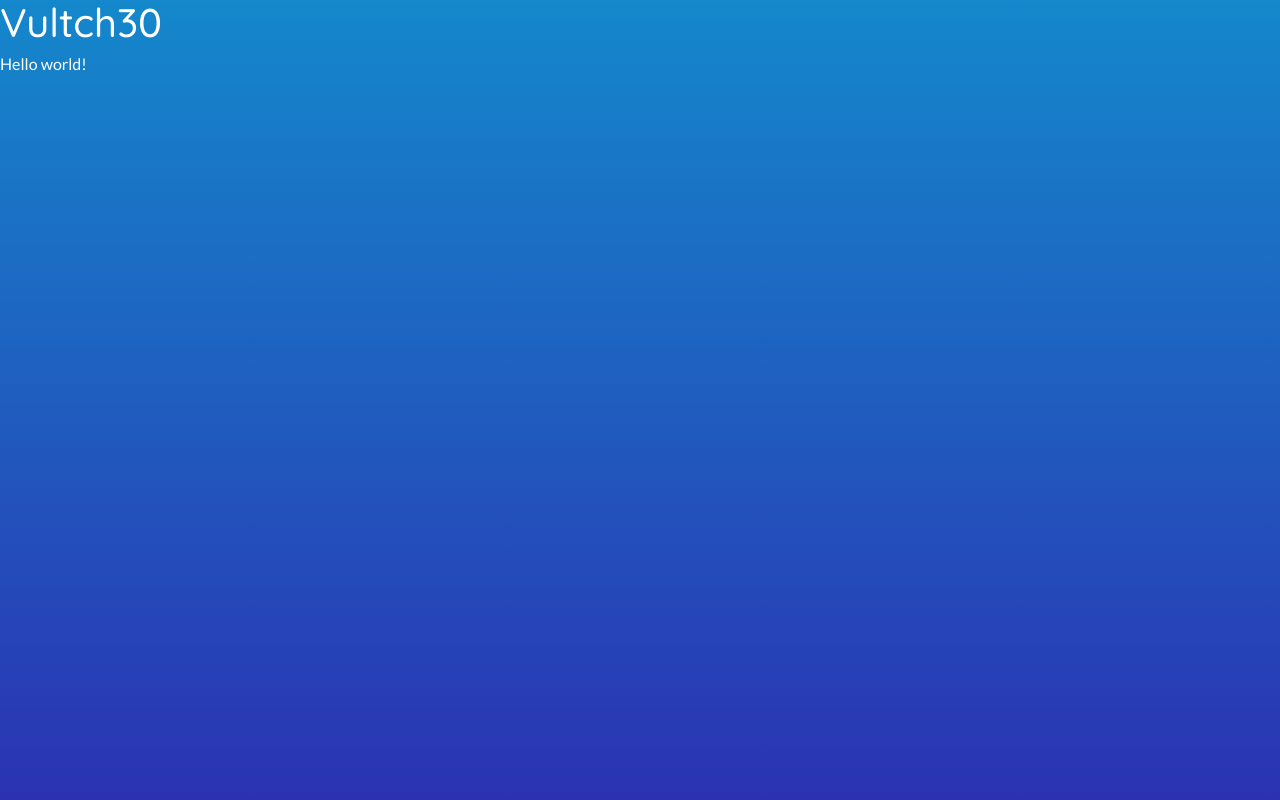
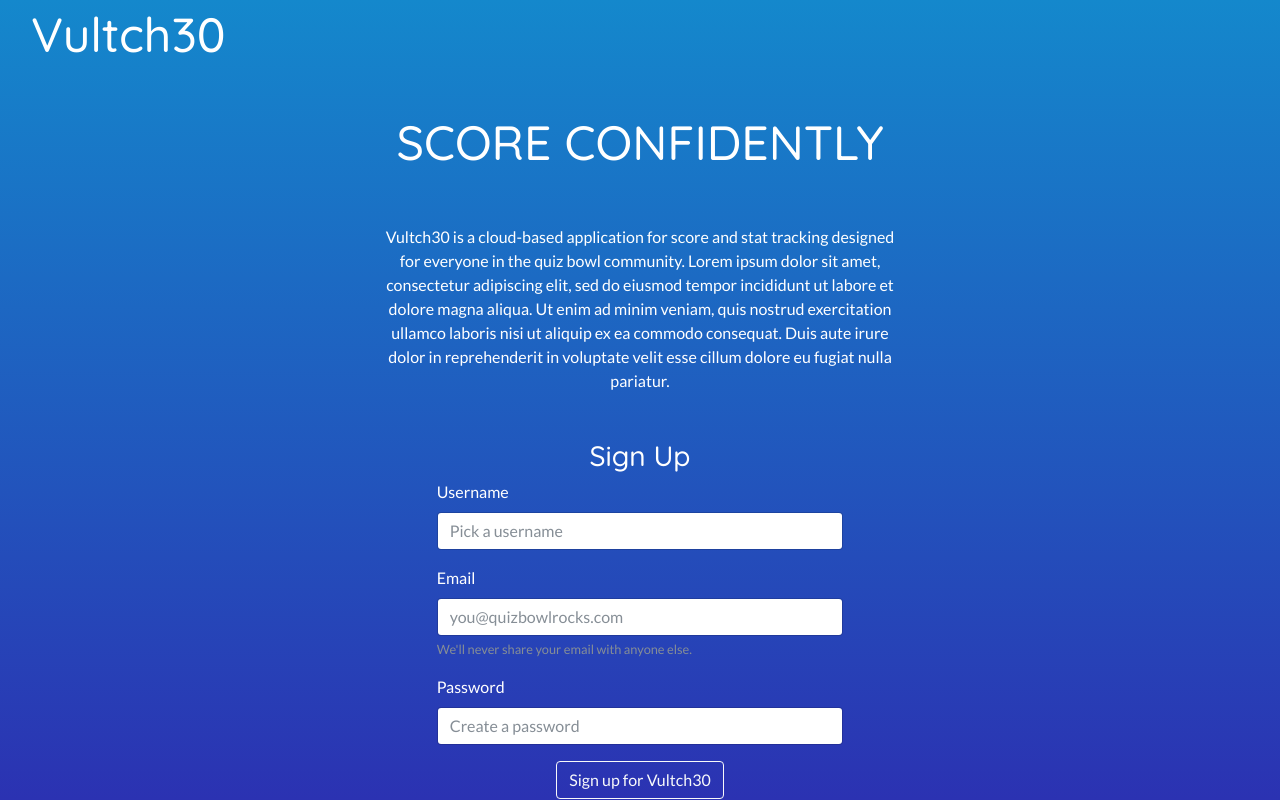
Before and after one commit to williamalu/vultch30, a plain HTML site: page index.html in a window 1280 px wide. Drawn offline with nearby package versions, Linux system fonts and the light colour scheme.

Commit message:
added account creation text fields, nav bar, column layout

```diff
--- a/custom.css
+++ b/custom.css
@@ -7,10 +7,43 @@ h1, h2, h3, h4, h5, h6, .h1, .h2, .h3, .h4, .h5, .h6 {
     color: #FFFFFF;
 }
 
+h1 {
+    font-size: 48px;
+}
+
 body {
     font-family: 'Lato', Helvetica, Arial, sans-serif;
+    font-size: 16px;
     color: #FFFFFF;
     background: #1488cc; /* fallback for old browsers */
     background: -webkit-linear-gradient(to bottom, #1488cc, #2b32b2); /* Chrome 10-25, Safari 5.1-6 */
     background: linear-gradient(to bottom, #1488cc, #2b32b2); /* W3C, IE 10+/ Edge, Firefox 16+, Chrome 26+, Opera 12+, Safari 7+ */
 }
+
+.top-buffer {
+    margin-top: 20px;
+}
+
+.btn-outline-light:hover {
+    color: #000000;
+}
+
+.navbar-brand {
+    line-height: 42px;
+    padding-bottom: 5px;
+    font-family: 'Quicksand', Helvetica, Arial, sans-serif;
+    color: #ffffff;
+    font-size: 48px;
+    font-weight: 500;
+}
+
+.navbar-brand small {
+    display:block;
+    font-family: 'Lato', Helvetica, Arial, sans-serif;
+    font-size: 18px;
+    font-weight: 400;
+}
+
+.navbar-brand:hover {
+    color: #ffffff;
+}
--- a/index.html
+++ b/index.html
@@ -18,9 +18,67 @@
   </head>
 
   <body>
-    <h1>Vultch30</h1>
+    <nav class="navbar navbar-default navbar-sticky-top">
+        <div class="container-fluid">
+            <div class="navbar-header">
+                <a class="navbar-brand" href="#">Vultch30</a>
+            </div>
+        </div>
+    </nav>
+    <!--<nav class="navbar navbar-default navbar-sticky-top m-4 pt-4">-->
+        <!--<div class="container-fluid">-->
+            <!--<div class="navbar-header">-->
+                <!--<a class="navbar-brand" href="#">Vultch30 <small>Score and Stat Tracking for Quiz Bowl Teams</small></a>-->
+            <!--</div>-->
+        <!--</div>-->
+    <!--</nav>-->
 
-    Hello world!
+
+
+    <!--<div class="container-fluid m-5">-->
+        <!--<div class="row top-buffer">-->
+            <!--<div class="col-xl-12">-->
+                <!--<h1>Vultch30</h1>-->
+                <!--<h6>Score and Stat Tracking for Quiz Bowl Teams</h6>-->
+            <!--</div>-->
+        <!--</div>-->
+
+        <div class="row mt-5 justify-content-center text-center">
+            <div class="col-lg-8">
+                <h1>SCORE CONFIDENTLY</h1>
+            </div>
+        </div>
+
+        <div class="row mt-5 justify-content-center text-center">
+            <div class="col-lg-5">
+                Vultch30 is a cloud-based application for score and stat tracking designed for everyone in the quiz bowl community. Lorem ipsum dolor sit amet, consectetur adipiscing elit, sed do eiusmod tempor incididunt ut labore et dolore magna aliqua. Ut enim ad minim veniam, quis nostrud exercitation ullamco laboris nisi ut aliquip ex ea commodo consequat. Duis aute irure dolor in reprehenderit in voluptate velit esse cillum dolore eu fugiat nulla pariatur.
+            </div>
+        </div>
+
+        <div class="row mt-5 justify-content-center">
+            <div class="col-lg-4">
+                <h3 class="text-center">Sign Up</h3>
+                <form>
+                    <div class="form-group">
+                        <label for="usernameInput">Username</label>
+                        <input type="text" class="form-control" id="usernameInput" placeholder="Pick a username">
+                    </div>
+                    <div class="form-group">
+                        <label for="emailInput">Email</label>
+                        <input type="email" class="form-control" id="emailInput" placeholder="you@quizbowlrocks.com">
+                        <small id="emailHelp" class="form-text text-muted">We'll never share your email with anyone else.</small>
+                    </div>
+                    <div class="form-group">
+                        <label for="passwordInput">Password</label>
+                        <input type="password" class="form-control" id="passwordInput" placeholder="Create a password">
+                    </div>
+                    <div class="text-center">
+                        <button type="submit" class="btn btn-outline-light">Sign up for Vultch30</button>
+                    </div>
+                </form>
+            </div>
+        </div>
+    </div>
 
     <!-- Optional JavaScript -->
     <!-- jQuery first, then Popper.js, then Bootstrap JS -->
```
